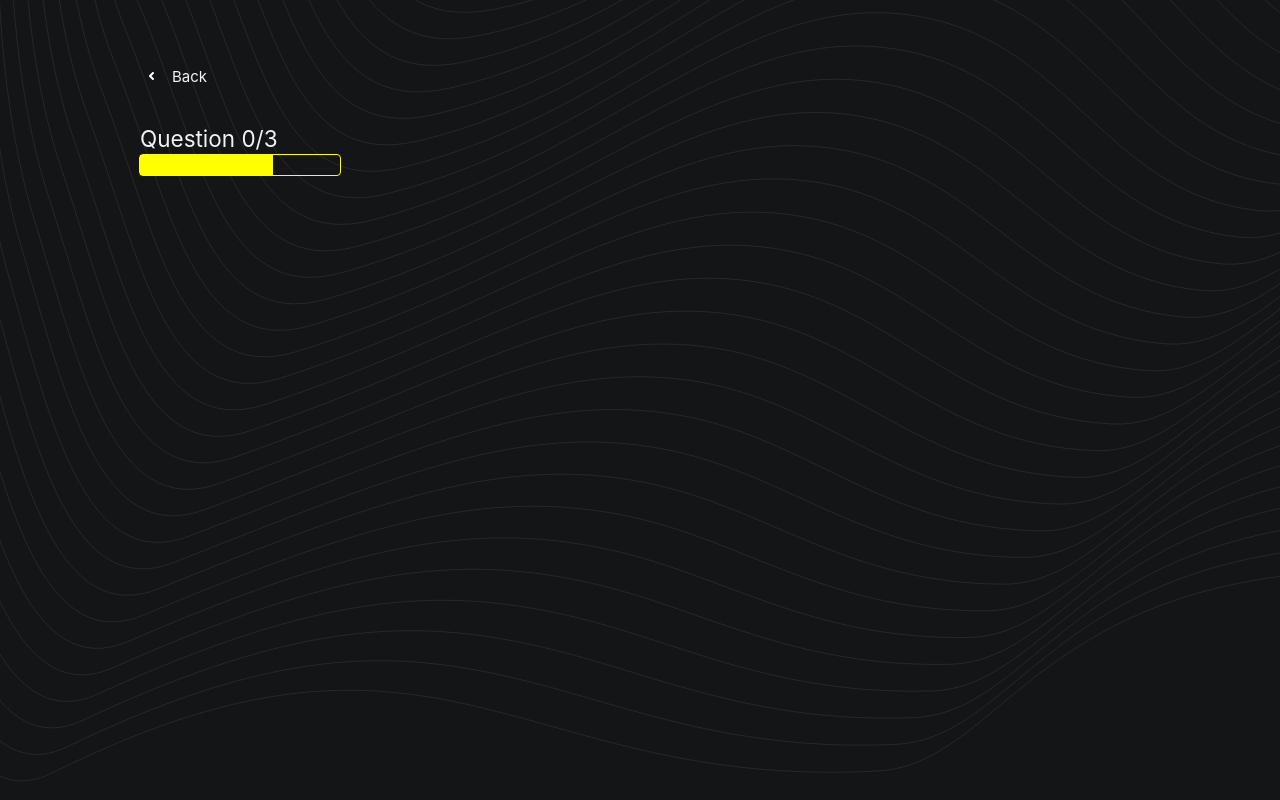
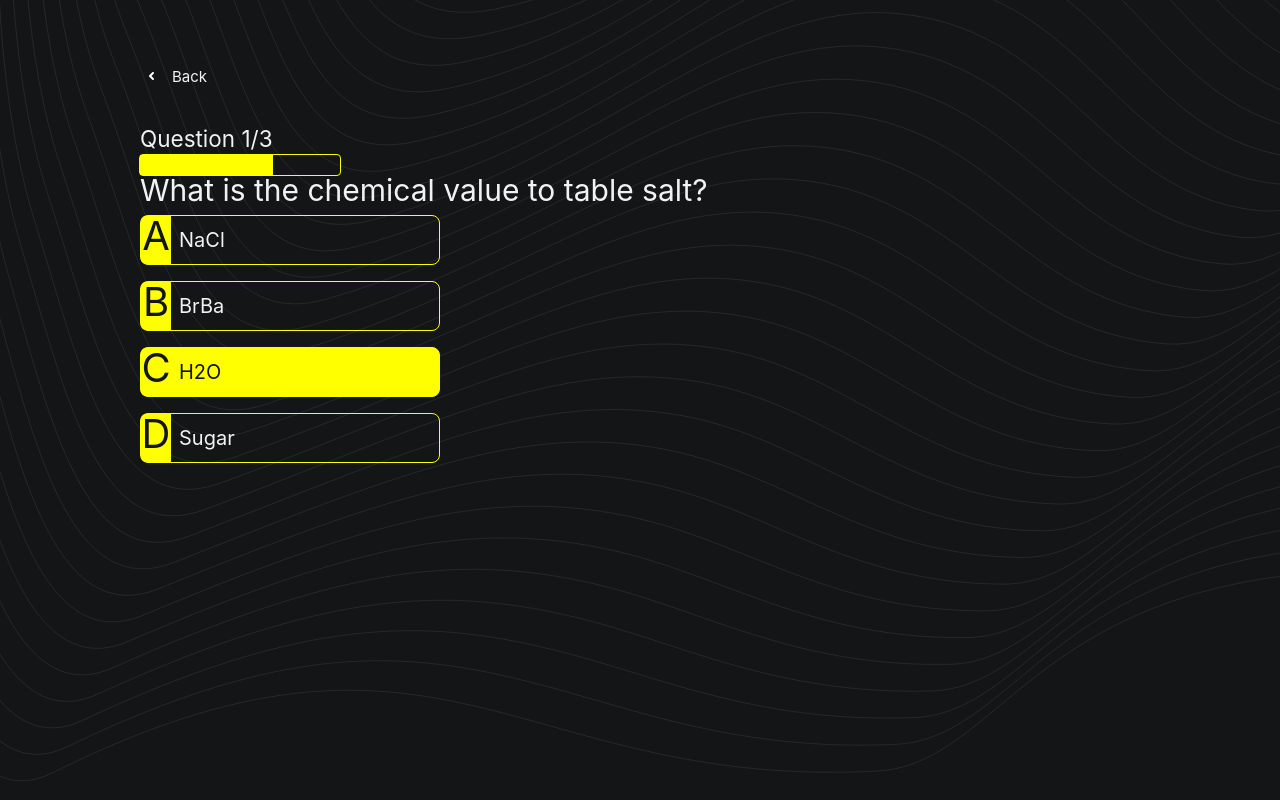
Before and after one commit to vdekterev/vue-learning, a Vue app: page /quizzes/biology in a window 1280 px wide. Built offline with nearby package versions, Linux system fonts and the light colour scheme.

Commit message:
nothing was done

```diff
--- /dev/null
+++ b/src/components/QuizzQuestion.vue
@@ -0,0 +1,73 @@
+<template>
+	<div class="quizz_question">
+		<h1 class="question">
+			What is the chemical value to table salt?
+		</h1>
+		<div class="options">
+			<div class="option">
+				<div class="option_label">A</div>
+				<div class="option_value">NaCl</div>
+			</div>
+
+			<div class="option">
+				<div class="option_label">B</div>
+				<div class="option_value">BrBa</div>
+			</div>
+
+			<div class="option selected">
+				<div class="option_label">C</div>
+				<div class="option_value">H2O</div>
+			</div>
+
+			<div class="option">
+				<div class="option_label">D</div>
+				<div class="option_value">Sugar</div>
+			</div>
+		</div>
+	</div>
+</template>
+
+<style scoped lang="scss">
+.quizz_question {
+	user-select: none;
+	& .options {
+		display: flex;
+		flex-direction: column;
+		gap: 1rem;
+		margin: 10px auto;
+		& .option {
+			display: grid;
+			grid-template-columns: 30px auto;
+			border: 1px solid yellow;
+			border-radius: 8px;
+			width: 30%;
+			cursor: pointer;
+			gap: 8px;
+			height: 50px;
+			align-items: center;
+			transition: transform .3s ease-in-out;
+
+			&_label {
+				background-color: yellow;
+				color: #141516;
+				border-top-left-radius: 5px;
+				border-bottom-left-radius: 5px;
+				text-align: center;
+				font-size: 40px;
+				height: 100%;
+
+			}
+			&_value {
+				font-size: 20px;
+			}
+			&:hover {
+				transform: scale(1.05);
+			}
+			&.selected {
+				background-color: yellow;
+				color: #141516;
+			}
+		}
+	}
+}
+</style>
--- a/src/router/index.js
+++ b/src/router/index.js
@@ -2,7 +2,7 @@ import { createRouter, createWebHistory } from 'vue-router';
 
 import QuizzesView from '@/views/QuizzesView.vue';
 import QuizzView from '@/views/QuizzView.vue'
-import QuizzQuestionView from '@/views/QuizzQuestionView.vue'
+import QuizzQuestionView from '@/components/QuizzQuestion.vue'
 
 const routes = [
 	{
--- a/src/views/QuizzQuestionView.vue
+++ /dev/null
@@ -1,9 +0,0 @@
-<script setup>
-import { useRoute } from 'vue-router'
-
-const route = useRoute();
-</script>
-
-<template>
-	<h1>QuestionView</h1>
-</template>
--- a/src/views/QuizzView.vue
+++ b/src/views/QuizzView.vue
@@ -2,12 +2,11 @@
 	import {useRoute, useRouter} from 'vue-router'
 	import quizzes from '@/api/quizzes.json';
 	import GetBackArrow from '@/components/ui/GetBackArrow.vue'
+	import ProgressBar from '@/components/ui/ProgressBar.vue'
+	import QuizzQuestionView from '@/components/QuizzQuestion.vue';
 	import { ref } from 'vue'
-	import ProgressBar from '@/components/ui/ProgressBar.vue'
 	const route = useRoute();
 	const router = useRouter();
-
-	const quizzesSolved = ref(0);
 
 	const quizz = quizzes.find(q => q.slug === route.params.slug);
 	const questionsCount = quizz.questions.length;
@@ -18,9 +17,10 @@
 	<GetBackArrow :text="'Back'" :callback="() => router.push('/')"/>
 	<div class="quizz" v-if="quizz">
 		<div class="quizz_head">
-			<h2>Question {{quizzesSolved}}/{{ questionsCount }}</h2>
+			<h2>Question 1/{{ questionsCount }}</h2>
 			<ProgressBar/>
 		</div>
+		<QuizzQuestionView/>
 		<RouterView/>
 	</div>
 
```
